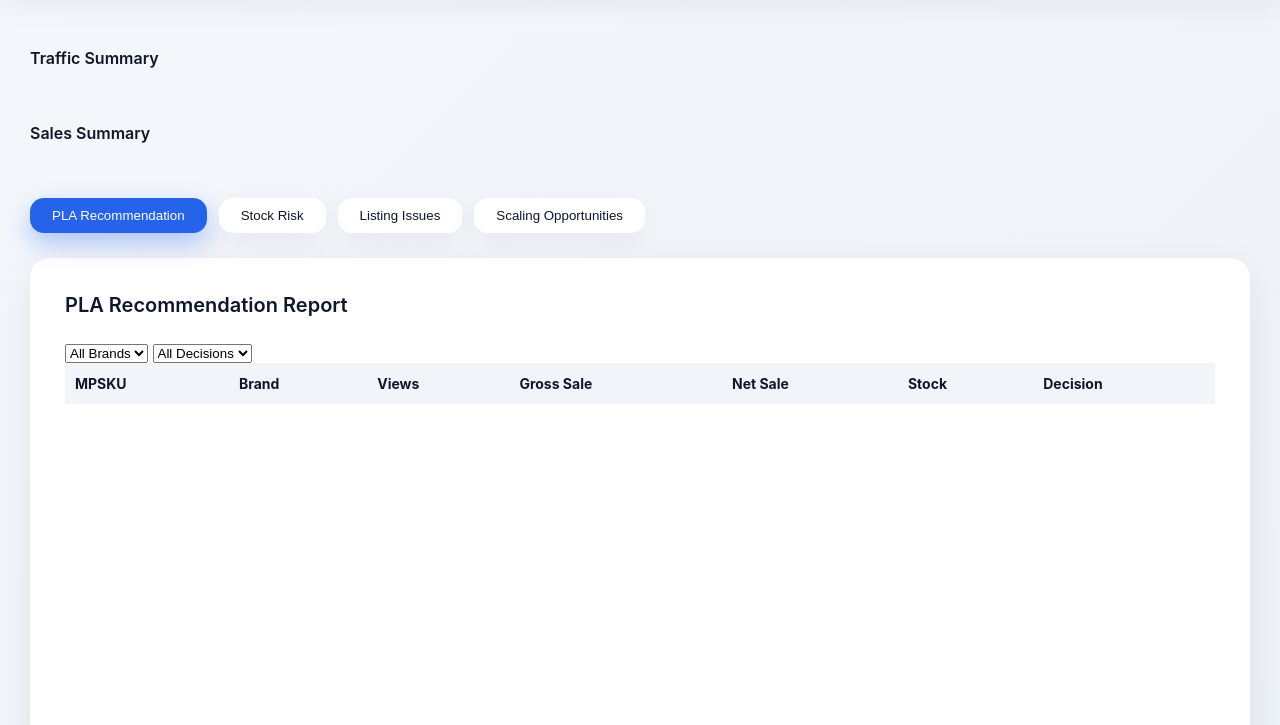
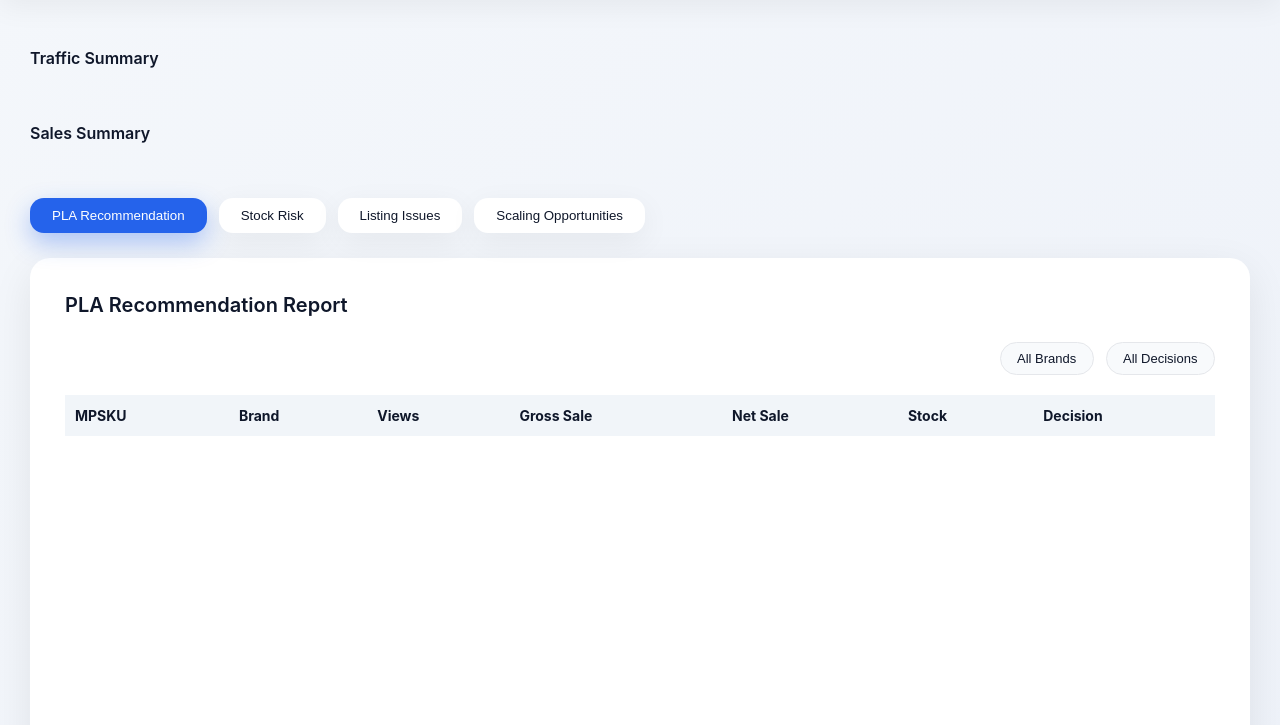
Before and after one commit to saurabhjopl-code/flipkart-pla-decision-engine, a plain HTML site: page index.html in a window 1280 px wide. Both pictures are taken after a click on the button "PLA Recommendation". Shown: the part 75-800 px from the top of the page. Drawn offline with Linux system fonts and the light colour scheme; no server answers.

Commit message:
Update components.css

```diff
--- a/css/components.css
+++ b/css/components.css
@@ -133,3 +133,42 @@ tbody tr:hover {
   font-size: 12px;
   color: var(--text-secondary);
 }
+/* ================= REPORT HEADER ================= */
+
+.report-header {
+  display: flex;
+  justify-content: space-between;
+  align-items: center;
+  margin-bottom: 20px;
+}
+
+/* ================= PILL FILTERS ================= */
+
+.filter-pills {
+  display: flex;
+  gap: 12px;
+}
+
+.pill-select {
+  appearance: none;
+  padding: 8px 16px;
+  border-radius: 30px;
+  border: 1px solid var(--border-light);
+  background: #f8fafc;
+  font-size: 13px;
+  font-weight: 500;
+  color: var(--text-primary);
+  cursor: pointer;
+  transition: all 0.2s ease;
+}
+
+.pill-select:hover {
+  background: #eef2ff;
+  border-color: var(--primary);
+}
+
+.pill-select:focus {
+  outline: none;
+  border-color: var(--primary);
+  box-shadow: 0 0 0 3px rgba(37, 99, 235, 0.15);
+}
```
